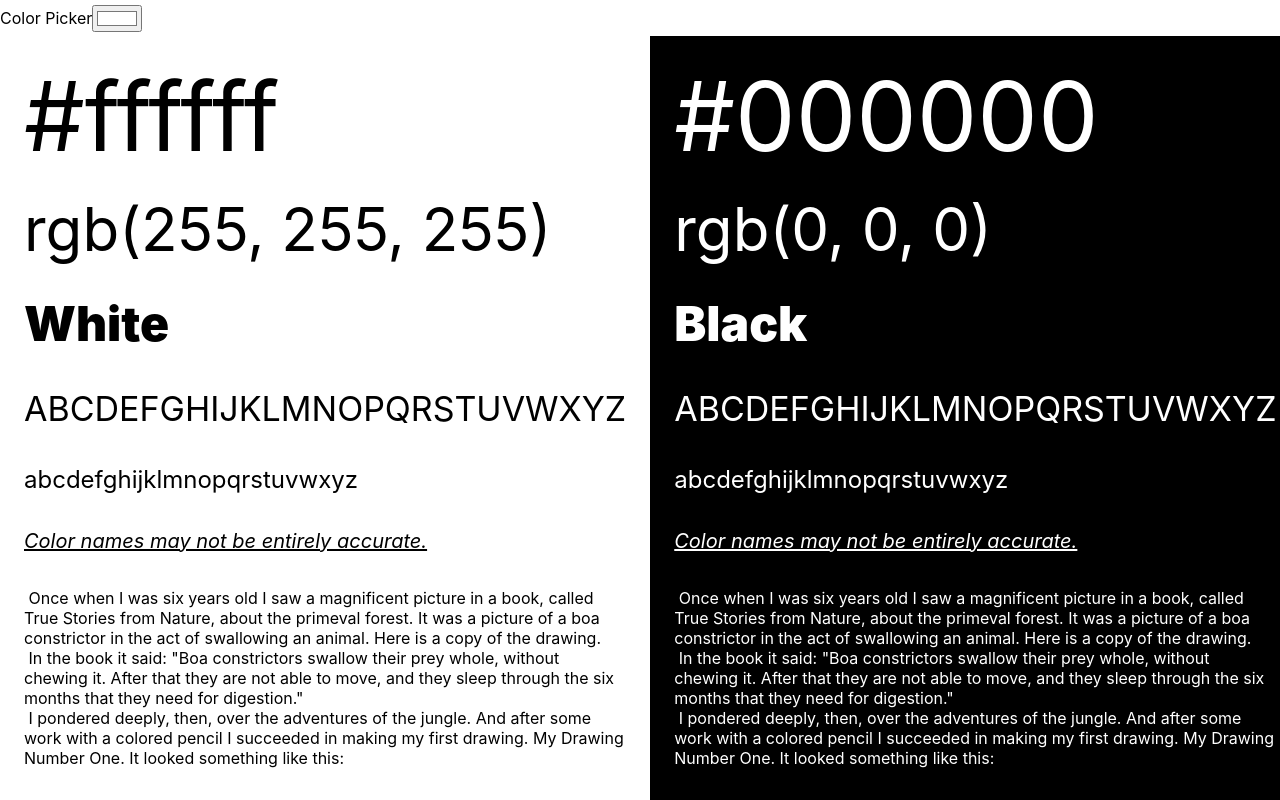
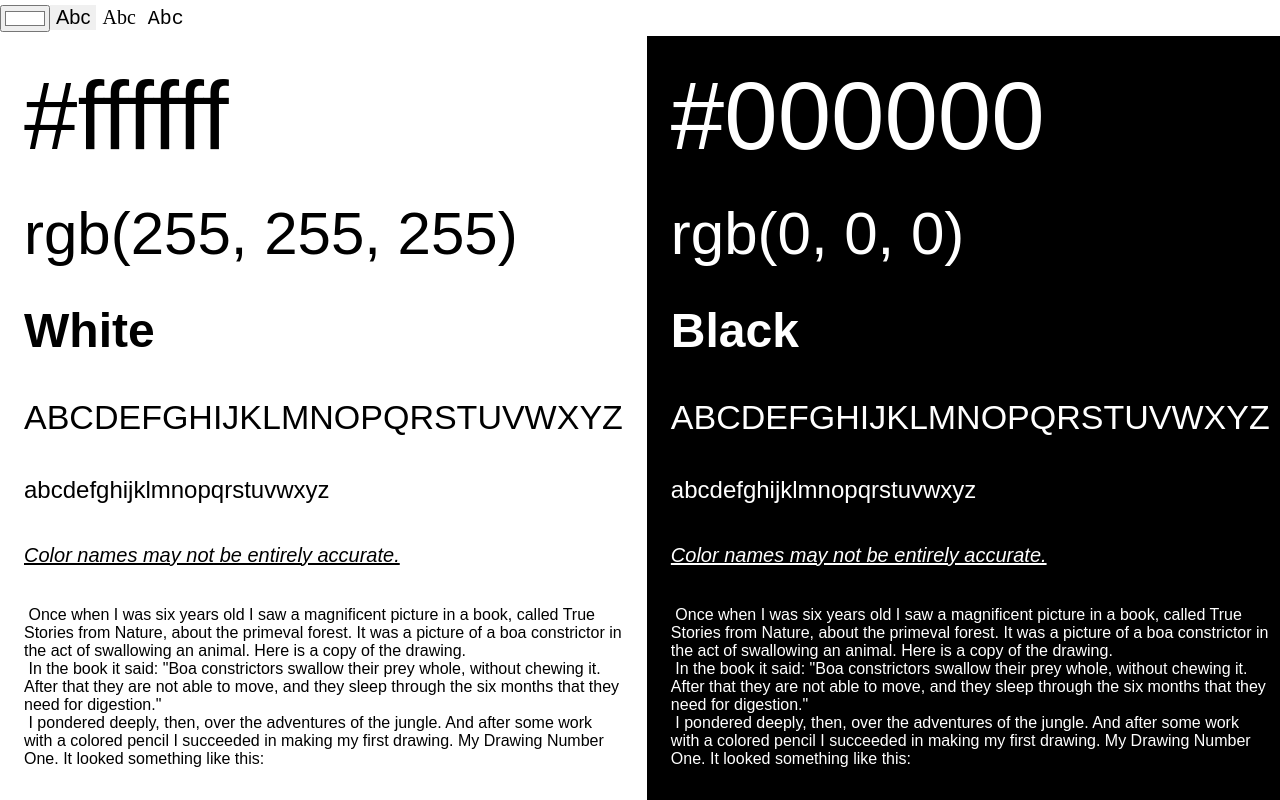
Before and after one commit to minji105/color-complementary, a React (Create React App) app: page / in a window 1280 px wide. Shown: the top 800 px of the page. Built offline with nearby package versions, Linux system fonts and the light colour scheme; the HTML template or start-up script is replaced by a standard one.

Commit message:
add font select option

```diff
--- a/src/components/Main.js
+++ b/src/components/Main.js
@@ -10,6 +10,9 @@ export default function Main() {
   const [compTextColor, setcompTextColor] = useState("#ffffff");
   const [bgColorName, setBgColorName] = useState("White");
   const [compBgColorName, setCompBgColorName] = useState("Black");
+
+  const [font, setFont] = useState("Arial");
+  const fonts = ["Arial", "Times New Roman", "Courier New"];
 
   const updateTextColor = (color) => {
     const r = parseInt(color.substring(1, 3), 16);
@@ -56,20 +59,39 @@ export default function Main() {
     setCompBgColorName(findNearest(complementaryColor).name);
   };
 
+  const handleFontChange = (font) => {
+    setFont(font);
+  };
+
   return (
     <div className={styles.main}>
       <header className={styles.header}>
-        <p>Color Picker</p>
         <input
           type="color"
           value={bgColor}
           onChange={handleColorChange}
           aria-label="Color Picker"
         />
+        <div className={styles.fontList}>
+          {fonts.map((fontOption) => (
+            <button
+              key={fontOption}
+              onClick={() => handleFontChange(fontOption)}
+              style={{
+                fontFamily: fontOption,
+                background: font === fontOption ? '#f0f0f0' : 'none',
+                cursor: "pointer",
+              }}
+              aria-label={`Select font: ${fontOption}`}
+            >
+              Abc
+            </button>
+          ))}
+        </div>
       </header>
 
       <div className={styles.sections}>
-        <section style={{ backgroundColor: bgColor, color: textColor }}>
+        <section style={{ backgroundColor: bgColor, color: textColor, fontFamily: font }}>
           <p className={styles.hexName}>{bgColor}</p>
           <p className={styles.rgbName}>{getRGB(bgColor)}</p>
           <p>{bgColorName}</p>
@@ -77,11 +99,11 @@ export default function Main() {
           <p>abcdefghijklmnopqrstuvwxyz</p>
           <p>Color names may not be entirely accurate.</p>
           <p>&nbsp;Once when I was six years old I saw a magnificent picture in a book, called True Stories from Nature, about the primeval forest. It was a picture of a boa constrictor in the act of swallowing an animal. Here is a copy of the drawing.
-            <br/>&nbsp;In the book it said: "Boa constrictors swallow their prey whole, without chewing it. After that they are not able to move, and they sleep through the six months that they need for digestion."
-            <br/>&nbsp;I pondered deeply, then, over the adventures of the jungle. And after some work with a colored pencil I succeeded in making my first drawing. My Drawing Number One. It looked something like this:
+            <br />&nbsp;In the book it said: "Boa constrictors swallow their prey whole, without chewing it. After that they are not able to move, and they sleep through the six months that they need for digestion."
+            <br />&nbsp;I pondered deeply, then, over the adventures of the jungle. And after some work with a colored pencil I succeeded in making my first drawing. My Drawing Number One. It looked something like this:
           </p>
         </section>
-        <section style={{ backgroundColor: compBgColor, color: compTextColor }}>
+        <section style={{ backgroundColor: compBgColor, color: compTextColor, fontFamily: font }}>
           <p className={styles.hexName}>{compBgColor}</p>
           <p className={styles.rgbName}>{getRGB(compBgColor)}</p>
           <p>{compBgColorName}</p>
@@ -89,8 +111,8 @@ export default function Main() {
           <p>abcdefghijklmnopqrstuvwxyz</p>
           <p>Color names may not be entirely accurate.</p>
           <p>&nbsp;Once when I was six years old I saw a magnificent picture in a book, called True Stories from Nature, about the primeval forest. It was a picture of a boa constrictor in the act of swallowing an animal. Here is a copy of the drawing.
-            <br/>&nbsp;In the book it said: "Boa constrictors swallow their prey whole, without chewing it. After that they are not able to move, and they sleep through the six months that they need for digestion."
-            <br/>&nbsp;I pondered deeply, then, over the adventures of the jungle. And after some work with a colored pencil I succeeded in making my first drawing. My Drawing Number One. It looked something like this:
+            <br />&nbsp;In the book it said: "Boa constrictors swallow their prey whole, without chewing it. After that they are not able to move, and they sleep through the six months that they need for digestion."
+            <br />&nbsp;I pondered deeply, then, over the adventures of the jungle. And after some work with a colored pencil I succeeded in making my first drawing. My Drawing Number One. It looked something like this:
           </p>
         </section>
       </div>
--- a/src/components/Main.module.scss
+++ b/src/components/Main.module.scss
@@ -10,6 +10,11 @@ $header-height: 36px;
   height: $header-height;
   display: flex;
   align-items: center;
+}
+
+.fontList button {
+  border: none;
+  font-size: 20px;
 }
 
 .sections {
@@ -51,19 +56,3 @@ $header-height: 36px;
   font-size: 60px;
   line-height: 60px;
 }
-
-.hr {
-  display: flex;
-  align-items: end;
-  gap: 1rem;
-
-  p:first-child {
-    font-size: 48px;
-  }
-  p:nth-child(2) {
-    font-size: 34px;
-  }
-  p:nth-child(3) {
-    font-size: 24px;
-  }
-}
```
